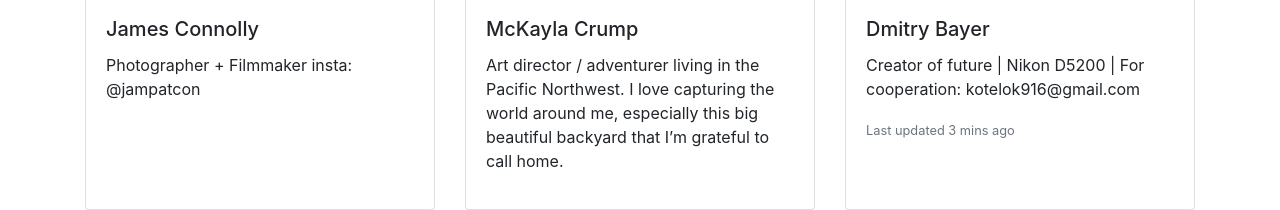
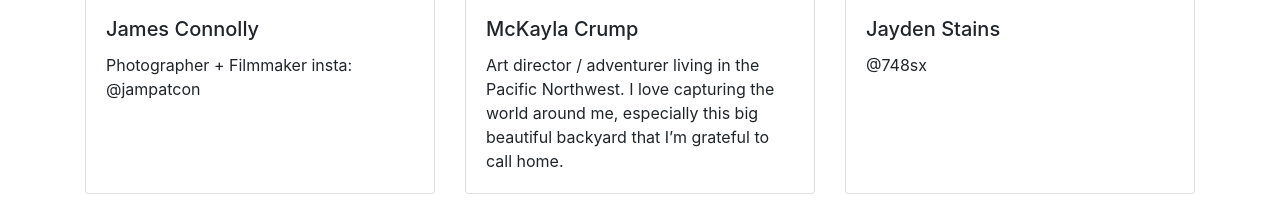
Before and after one commit to bennetthall/unsplash-backup, a plain HTML site: page index.html in a window 1280 px wide. Shown: the part 828-1038 px from the top of the page. Drawn offline with nearby package versions, Linux system fonts and the light colour scheme.

Commit message:
jayden staines

```diff
--- a/index.html
+++ b/index.html
@@ -60,15 +60,13 @@
       <h5 class="card-title">McKayla Crump</h5>
       <p class="card-text">Art director / adventurer living in the Pacific Northwest. I love capturing the world around me, especially this big beautiful backyard that I’m grateful to call home.
 </p>
-</p>
     </div>
   </div>
   <div class="card">
-    <img class="card-img-top" src="https://images.unsplash.com/profile-1540218473891-209280bdc08c?auto=format&fit=crop&w=400&h=225&q=60&crop=faces">
+    <img class="card-img-top" src="https://images.unsplash.com/profile-1528368979062-85c4bbeeb714?auto=format&fit=crop&w=400&h=225&q=60&crop=faces">
     <div class="card-body">
-      <h5 class="card-title">Dmitry Bayer</h5>
-      <p class="card-text">Creator of future | Nikon D5200 | For cooperation: kotelok916@gmail.com</p>
-      <p class="card-text"><small class="text-muted">Last updated 3 mins ago</small></p>
+      <h5 class="card-title">Jayden Stains</h5>
+      <p class="card-text">@748sx</p>
     </div>
   </div>
 </div>
```
